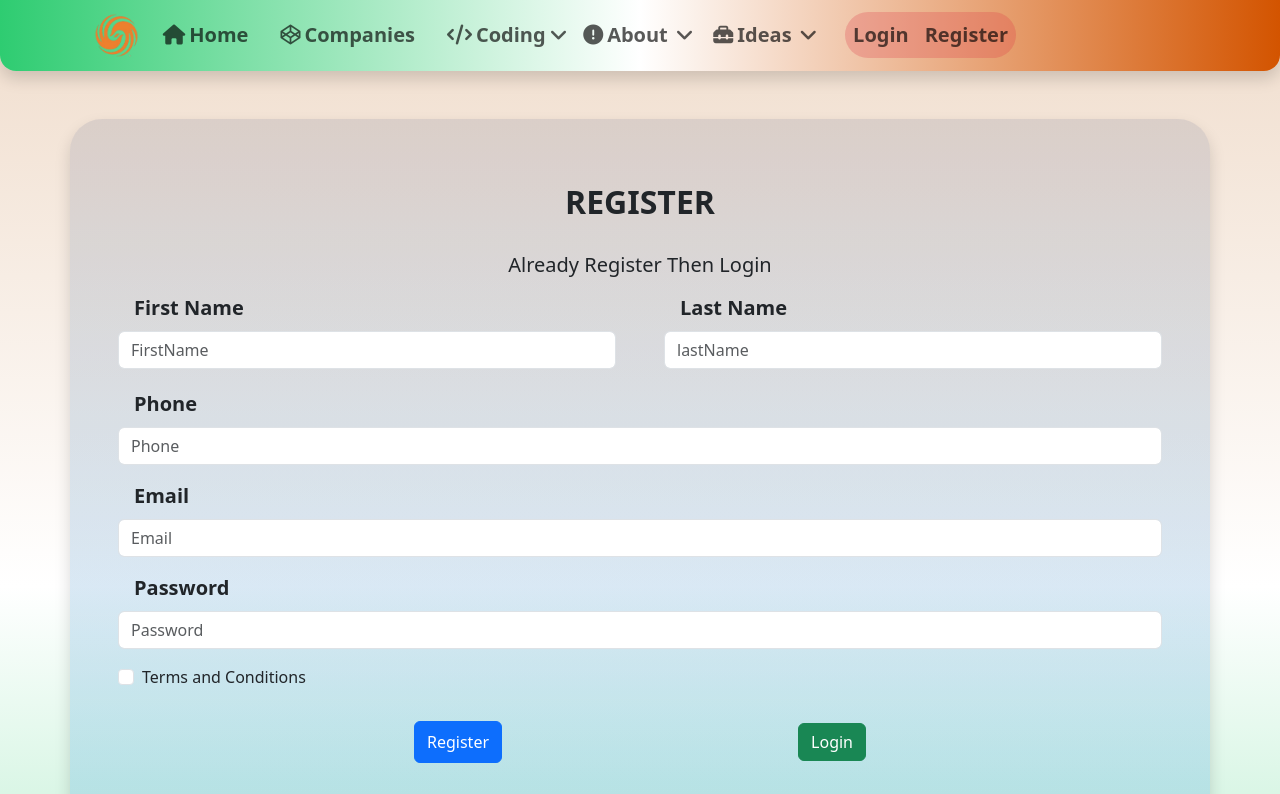
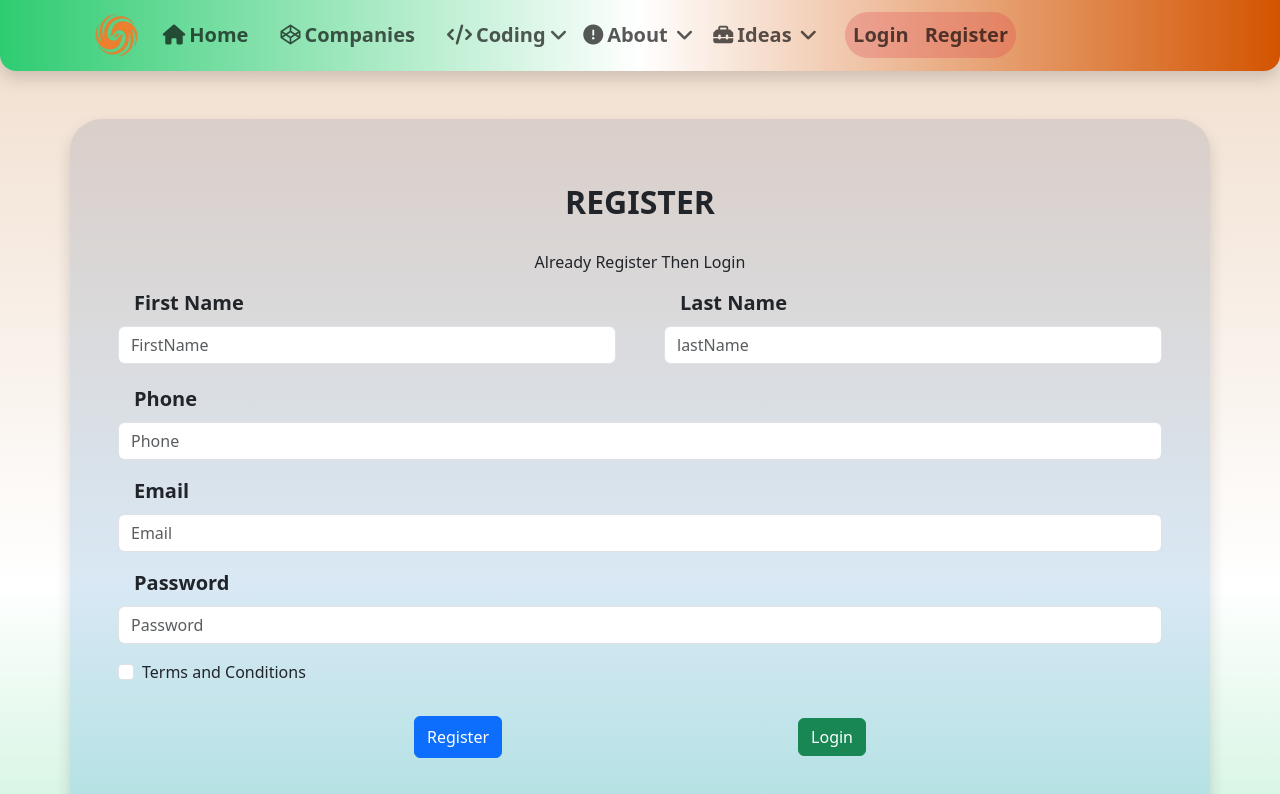
Before and after one commit to rahulguptahotmail/realProject, a React (Create React App) app in the folder client/: page /register in a window 1280 px wide. Shown: the top 794 px of the page. Built offline with nearby package versions, Linux system fonts and the light colour scheme.

Commit message:
Register.js

```diff
--- a/client/src/Components/Register.js
+++ b/client/src/Components/Register.js
@@ -92,7 +92,7 @@ const Register = () => {
       }}
     >
       <h2 className="text-center py-3 fw-bold">REGISTER</h2>
-  <h5 className="text-center py-2">Already Register Then Login</h5>
+  <h6 className="text-center py-2">Already Register Then Login</h6>
 
       <div className="d-flex justify-content-evenly gap-5 flex-lg-row flex-column">
         <div className="mb-3 w-100 ">
```
